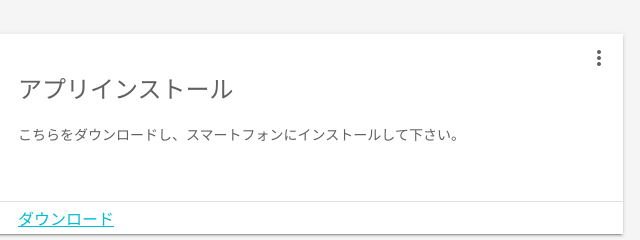
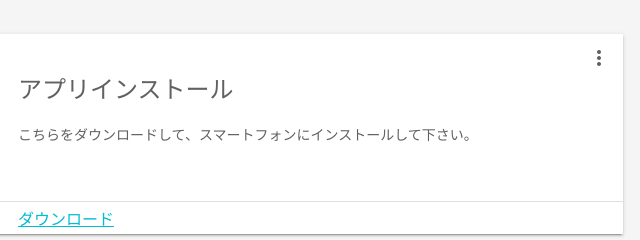
Before and after one commit to yokomitsuken5/gamblecontrol, a plain HTML site: page index.html in a window 1280 px wide. Shown: the part 270-510 px from the top of the page, 447-1087 px from the left. Drawn offline with nearby package versions, Linux system fonts and the light colour scheme.

Commit message:
Update index.html

```diff
--- a/index.html
+++ b/index.html
@@ -95,7 +95,7 @@
             <div class="mdl-card mdl-cell mdl-cell--9-col-desktop mdl-cell--6-col-tablet mdl-cell--4-col-phone">
               <div class="mdl-card__supporting-text">
                 <h4>アプリインストール</h4>
-                こちらをダウンロードし、スマートフォンにインストールして下さい。
+                こちらをダウンロードして、スマートフォンにインストールして下さい。
               </div>
               <div class="mdl-card__actions">
                 <!--<a href="#" class="mdl-button">ダウンロード</a>-->
```
